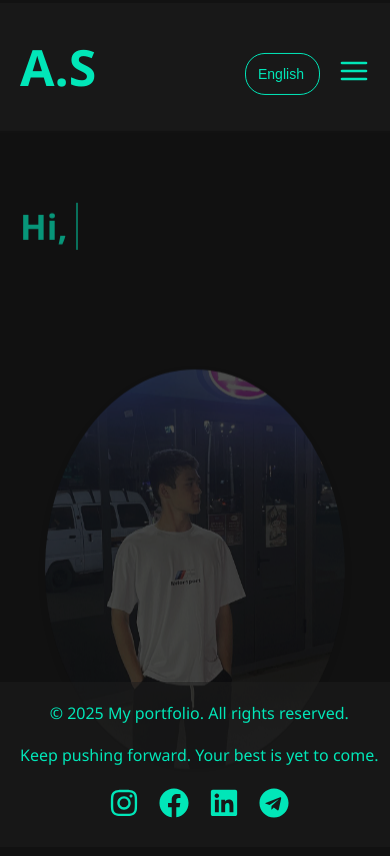
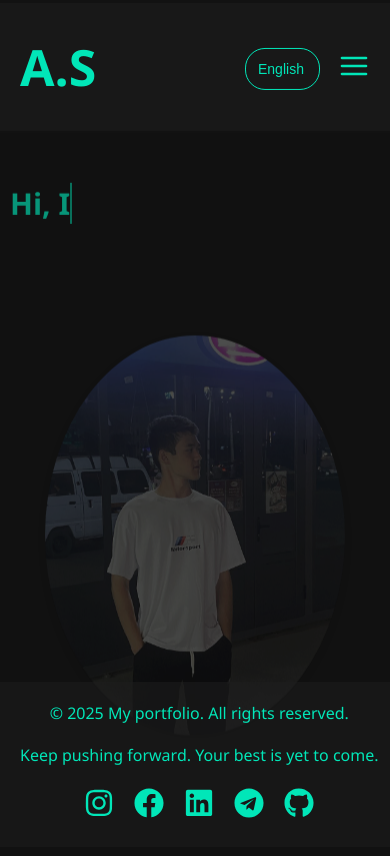
Before and after one commit to Adhamjon0/my-portfolio, a React (Create React App) app: page / in a window 390 px wide. Shown: the top 856 px of the page. Built offline with nearby package versions, Linux system fonts and the light colour scheme.

Commit message:
MY PORTFOLIO

```diff
--- a/src/components/Footer.jsx
+++ b/src/components/Footer.jsx
@@ -1,6 +1,6 @@
 import React from 'react'
 import "./Footer.css"
-import { FaFacebook, FaInstagram, FaLinkedin, FaTelegram } from 'react-icons/fa'
+import { FaFacebook, FaInstagram, FaLinkedin, FaTelegram, FaGithub } from 'react-icons/fa'
 import { useTranslation } from 'react-i18next'
 
 export default function Footer() {
@@ -37,13 +37,23 @@ export default function Footer() {
                         <FaLinkedin />
                     </a>
                     <a
-                        href="https://t.me/adhamjonsodqiov"
+                        href="https://t.me/adhamjonsodqiov18"
                         target="_blank"
                         rel="noopener noreferrer"
                         className="ic"
                     >
                         <FaTelegram />
                     </a>
+
+                    {/* github link */}
+                    <a
+                        href="https://github.com/Adhamjon0"
+                        target="_blank"
+                        rel="noopener noreferrer"
+                        className="ic"
+                    >
+                        <FaGithub />
+                    </a>
                 </div>
             </div>
         </div>
--- a/src/components/Header.css
+++ b/src/components/Header.css
@@ -175,10 +175,6 @@ select option {
         padding: 10px 20px;
     }
 
-    .logo {
-        font-size: 36px;
-    }
-
     .nav__link {
         font-size: 18px;
     }
@@ -189,7 +185,7 @@ select option {
 
     .modal-icon {
         position: absolute;
-        top: 50px;
+        top: 45px;
         right: 20px;
     }
 
@@ -199,7 +195,7 @@ select option {
 
     .header-actions {
         position: absolute;
-        top: 50px;
+        top: 45px;
         right: 50px;
         width: 115px;
     }
--- a/src/components/Header.jsx
+++ b/src/components/Header.jsx
@@ -1,4 +1,3 @@
-/*************  ✨ Windsurf Command 🌟  *************/
 import "./Header.css"
 import { Link } from 'react-router-dom'
 import { useTranslation } from 'react-i18next'
@@ -61,5 +60,3 @@ export default function Header() {
         </div>
     )
 }
-
-/*******  e9729e3b-fa0c-4797-abff-a9fadde26f58  *******/
--- a/src/pages/Home.css
+++ b/src/pages/Home.css
@@ -119,6 +119,13 @@ body {
         align-items: center;
     }
 
+    .home-container {
+        padding: 40px 10px;
+        max-width: 1200px;
+        margin: 0 auto;
+        width: 390px;
+    }
+
     .left, .right {
         flex: none;
         width: 100%;
@@ -126,13 +133,14 @@ body {
     }
 
     .typing-text {
-        font-size: 35px;
-        width: 100%;
+        font-size: 30px;
         animation: typing 3s steps(30) forwards, blink 0.7s infinite;
     }
     .fade-in-text {
-        font-size: 18px;
+        font-size: 15px;
         margin-top: 15px;
+        animation: fadeIn 2s ease-in 3s forwards;
+        width: 90%;
     }
     .profile-img {
         width: 250px;
```
